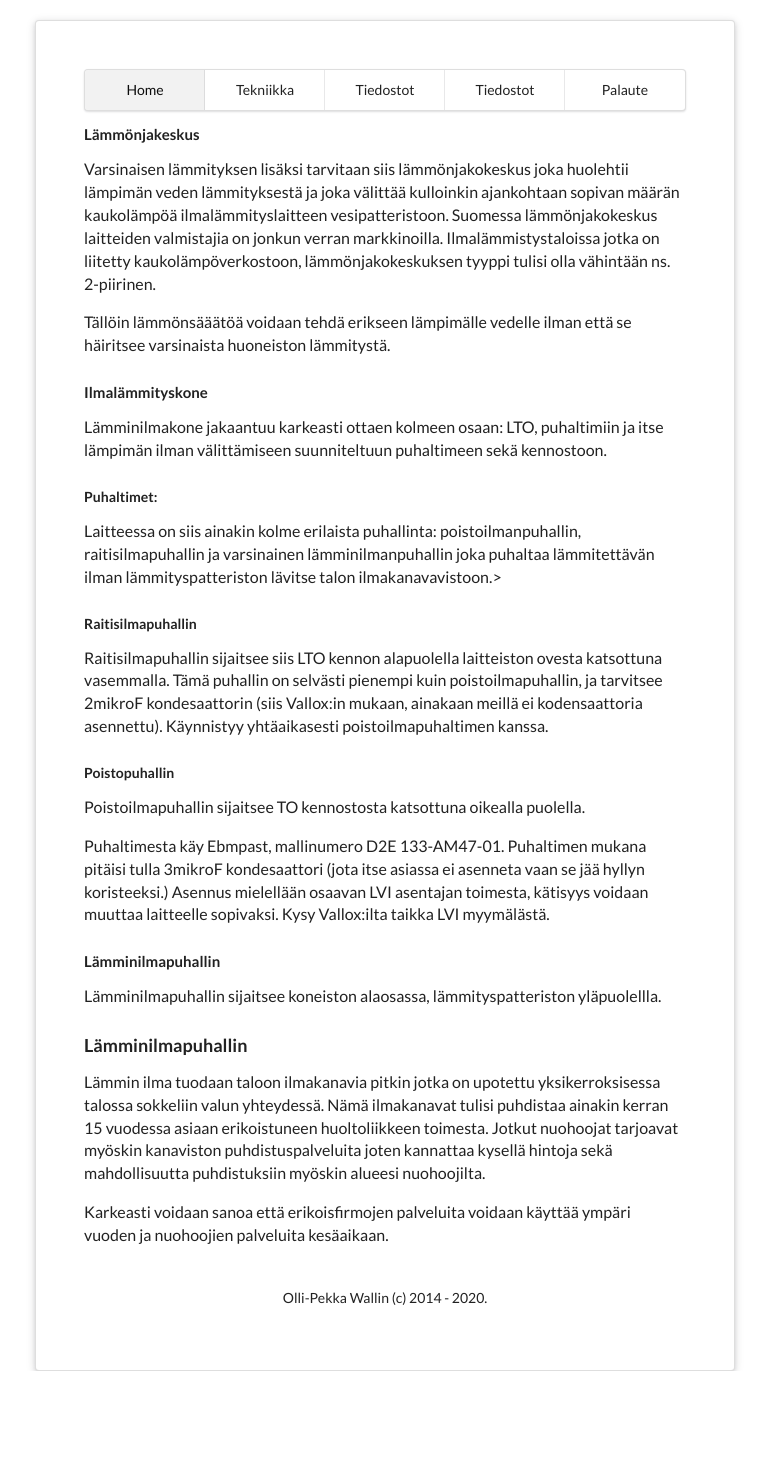
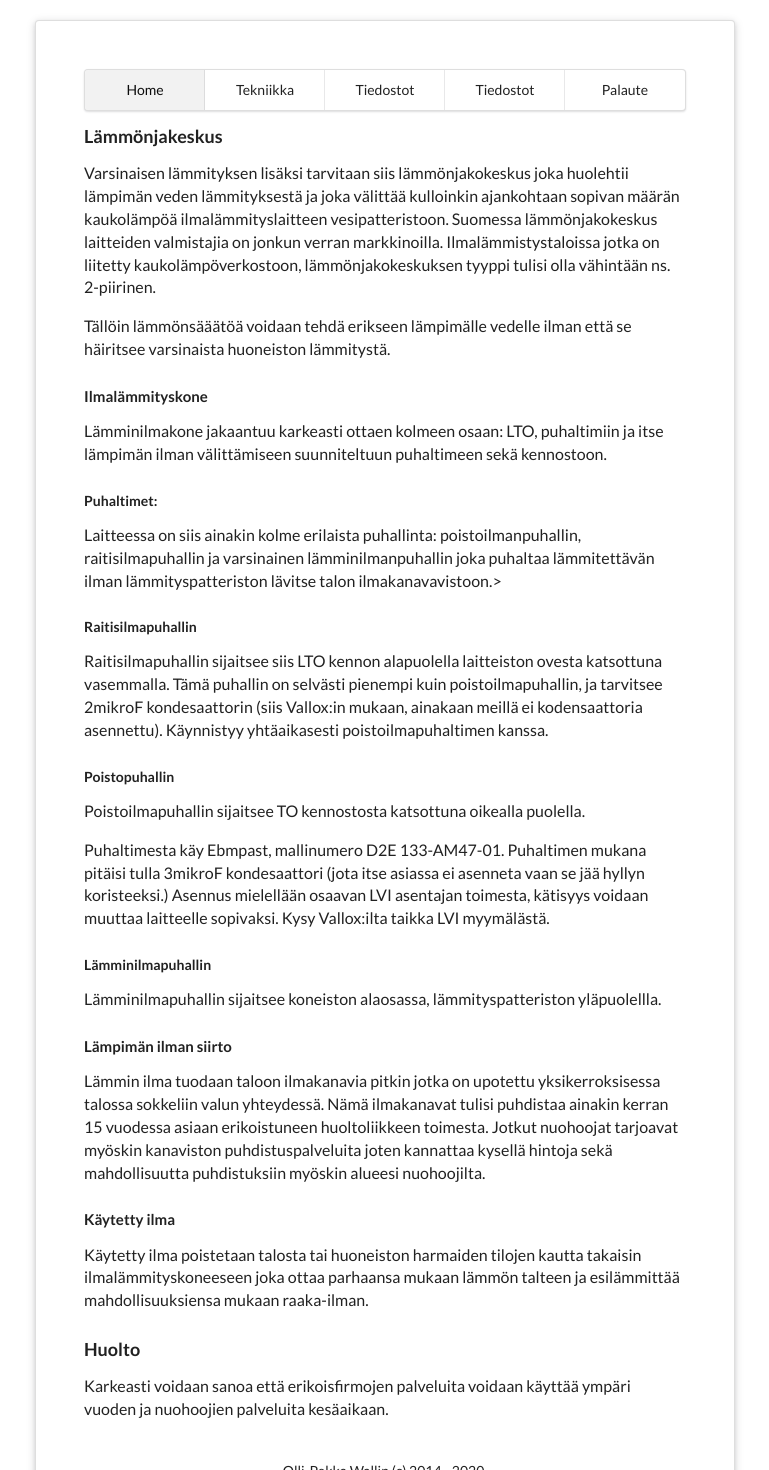
Before and after one commit to hozmaster/ilmalammitys.net, a React (Create React App) app: page /tekniikka in a window 1280 px wide. Shown: the top 1470 px of the page, without its empty margins (255-1024 px from the left). Before the commit the page ends 1371 px from the top, so only its background shows below. Built offline with nearby package versions, Linux system fonts and the light colour scheme.

Commit message:
Added more texts

```diff
--- a/src/Pages/Technic.jsx
+++ b/src/Pages/Technic.jsx
@@ -6,7 +6,7 @@ import React from 'react'
 
 const Technic = () => <div>
 
-    <h4> Lämmönjakeskus </h4>
+    <h3> Lämmönjakeskus </h3>
     <p>Varsinaisen lämmityksen lisäksi tarvitaan siis lämmönjakokeskus joka huolehtii lämpimän veden lämmityksestä ja joka välittää kulloinkin ajankohtaan sopivan määrän kaukolämpöä ilmalämmityslaitteen vesipatteristoon. Suomessa lämmönjakokeskus laitteiden valmistajia on jonkun verran markkinoilla. Ilmalämmistystaloissa jotka on liitetty kaukolämpöverkostoon, lämmönjakokeskuksen tyyppi tulisi olla vähintään ns. 2-piirinen. </p>
     <p>Tällöin lämmönsääätöä voidaan tehdä erikseen lämpimälle vedelle ilman että se häiritsee varsinaista huoneiston lämmitystä.</p>
 
@@ -28,12 +28,16 @@ const Technic = () => <div>
 
     <p>Puhaltimesta käy Ebmpast, mallinumero  D2E 133-AM47-01. Puhaltimen mukana pitäisi tulla 3mikroF kondesaattori (jota itse asiassa ei asenneta vaan se jää hyllyn koristeeksi.) Asennus mielellään osaavan LVI asentajan toimesta, kätisyys voidaan muuttaa laitteelle sopivaksi. Kysy Vallox:ilta taikka LVI myymälästä.</p>
 
-    <h4>Lämminilmapuhallin</h4>
-    <p>Lämminilmapuhallin sijaitsee  koneiston alaosassa, lämmityspatteriston yläpuolellla.</p>
+    <h5>Lämminilmapuhallin</h5>
 
-    <h3>Lämminilmapuhallin</h3>
+    <p> Lämminilmapuhallin sijaitsee  koneiston alaosassa, lämmityspatteriston yläpuolellla.</p>
+
+    <h4> Lämpimän ilman siirto </h4>
     <p> Lämmin ilma tuodaan taloon ilmakanavia pitkin jotka on upotettu yksikerroksisessa talossa sokkeliin valun yhteydessä. Nämä ilmakanavat tulisi puhdistaa ainakin kerran 15 vuodessa asiaan erikoistuneen huoltoliikkeen toimesta. Jotkut nuohoojat tarjoavat myöskin kanaviston puhdistuspalveluita joten kannattaa kysellä hintoja sekä mahdollisuutta puhdistuksiin myöskin alueesi nuohoojilta.</p>
-    <p>  </p>
+
+    <h4>Käytetty ilma </h4>
+    <p> Käytetty ilma poistetaan talosta tai huoneiston harmaiden tilojen kautta takaisin ilmalämmityskoneeseen joka ottaa parhaansa mukaan lämmön talteen ja esilämmittää mahdollisuuksiensa mukaan raaka-ilman.</p>
+    <h3> Huolto </h3>
     <p> Karkeasti voidaan sanoa että erikoisfirmojen palveluita voidaan käyttää ympäri vuoden ja nuohoojien palveluita kesäaikaan.</p>
 
     <h4></h4>
```
